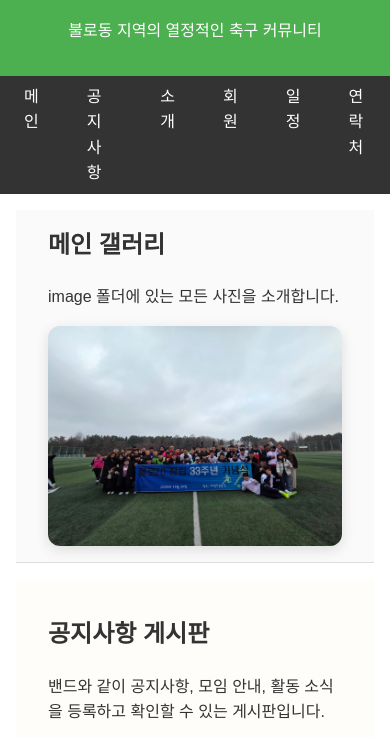
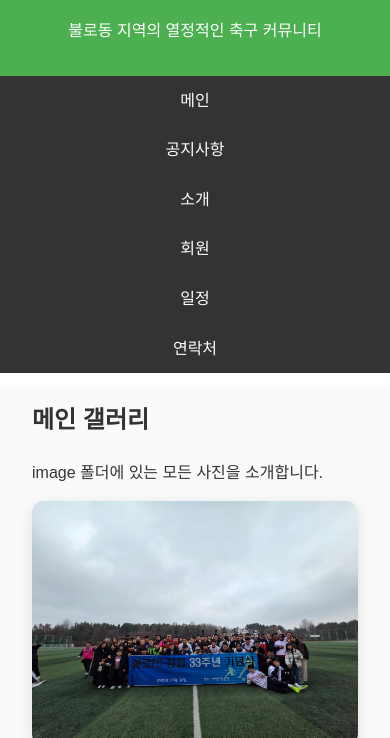
Before and after one commit to kwakjungkeun77/bulro, a plain HTML site: page index.html in a window 390 px wide. Shown: the part 92-830 px from the top of the page. Drawn offline with Linux system fonts and the light colour scheme.

Commit message:
Add files via upload

```diff
--- a/style.css
+++ b/style.css
@@ -1,9 +1,24 @@
+html {
+    box-sizing: border-box;
+}
+
+*, *::before, *::after {
+    box-sizing: inherit;
+}
+
 body {
     font-family: Arial, sans-serif;
     margin: 0;
     padding: 0;
     line-height: 1.6;
     color: #333;
+    min-width: 0;
+}
+
+img {
+    max-width: 100%;
+    height: auto;
+    display: block;
 }
 
 header {
@@ -23,17 +38,19 @@ nav ul {
     padding: 0;
     margin: 0;
     display: flex;
+    flex-wrap: wrap;
     justify-content: center;
+    gap: 0.5rem;
 }
 
 nav ul li {
-    margin: 0 1rem;
+    margin: 0;
 }
 
 nav ul li a {
     color: white;
     text-decoration: none;
-    padding: 0.5rem;
+    padding: 0.65rem 0.9rem;
     display: block;
 }
 
@@ -42,8 +59,9 @@ nav ul li a:hover {
 }
 
 section {
-    padding: 2rem;
-    margin: 1rem;
+    padding: 1.5rem 1rem;
+    margin: 0 auto;
+    max-width: 1100px;
     border-bottom: 1px solid #ddd;
 }
 
@@ -168,7 +186,47 @@ footer {
 }
 
 @media (max-width: 820px) {
+    nav ul {
+        flex-direction: column;
+        align-items: stretch;
+    }
+
+    nav ul li a {
+        text-align: center;
+    }
+
+    section {
+        padding: 1rem;
+        margin: 0.75rem auto;
+    }
+
     .board-panel {
         grid-template-columns: 1fr;
     }
 }
+
+@media (max-width: 600px) {
+    header {
+        padding: 1rem 0.75rem;
+    }
+
+    nav ul {
+        gap: 0;
+    }
+
+    nav ul li a {
+        padding: 0.75rem 0.5rem;
+    }
+
+    .gallery {
+        gap: 0.75rem;
+    }
+
+    .gallery-item {
+        width: 100%;
+    }
+
+    .board-panel {
+        gap: 1rem;
+    }
+}
```
